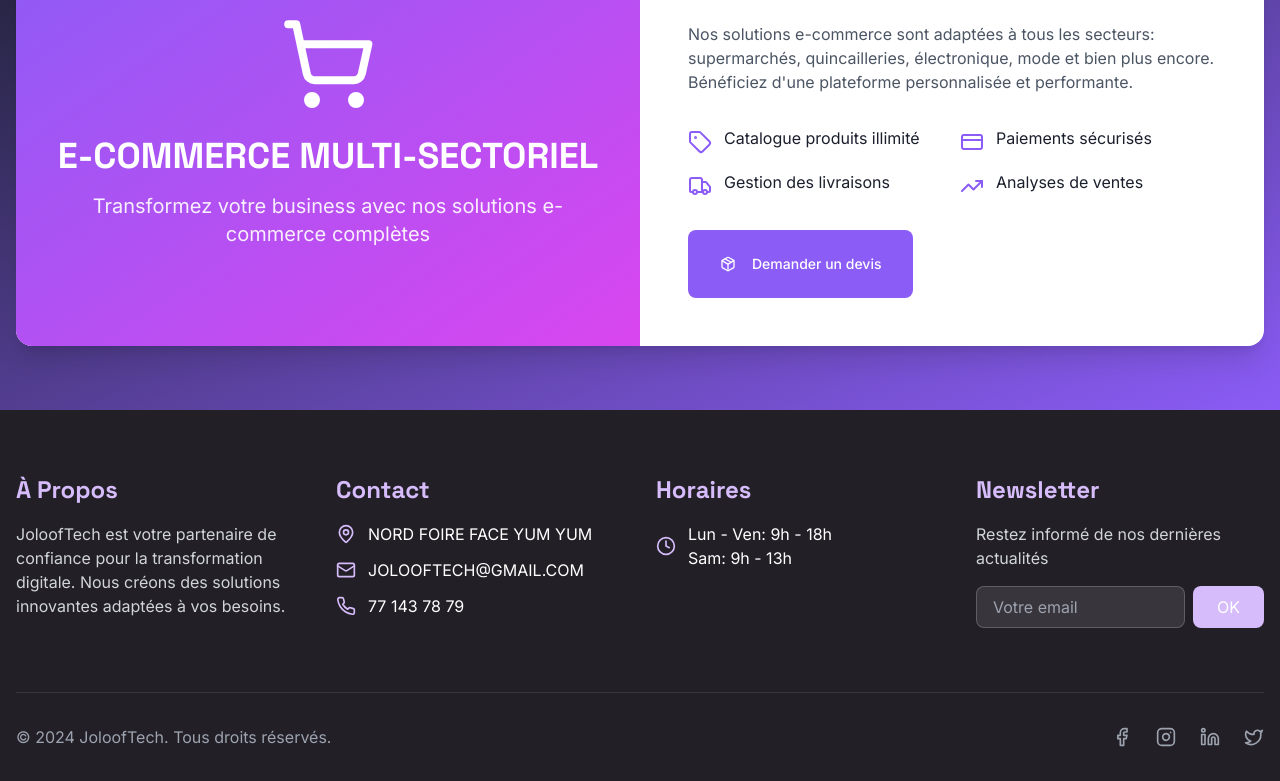
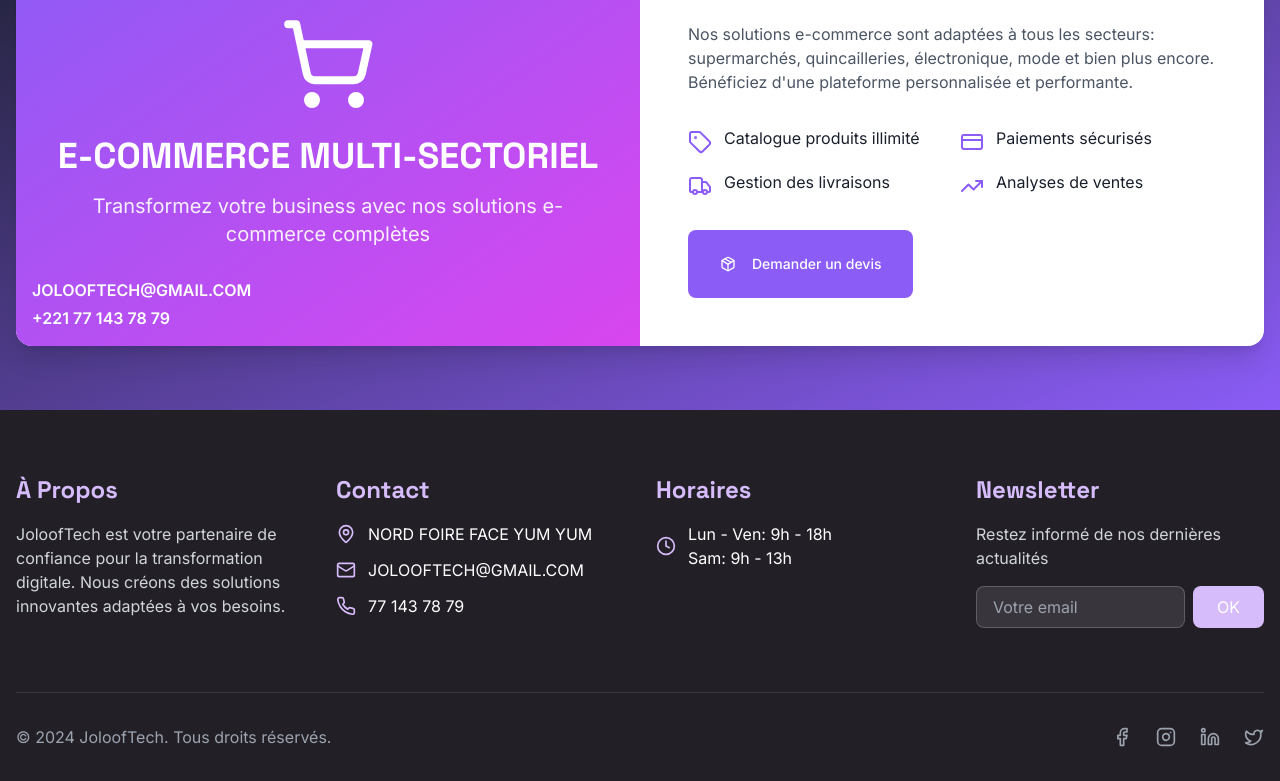
Before and after one commit to JOLOFTECH/joloftech, a React (Vite) app: page / in a window 1280 px wide. Shown: the part 1462-2243 px from the top of the page. Built offline with nearby package versions, Linux system fonts and the light colour scheme.

Commit message:
Add contact info to image
Add contact information to the image in the EcommerceAdvert component.

```diff
--- a/src/components/EcommerceAdvert.tsx
+++ b/src/components/EcommerceAdvert.tsx
@@ -17,6 +17,13 @@ export const EcommerceAdvert = () => {
                 alt="JoloofTech Logo"
                 className="h-16 w-auto absolute top-4 left-4"
               />
+
+              {/* Contact information added */}
+              <div className="absolute bottom-4 left-4 text-white text-left">
+                <div className="font-semibold mb-1">JOLOOFTECH@GMAIL.COM</div>
+                <div className="font-semibold">+221 77 143 78 79</div>
+              </div>
+
               <motion.div
                 initial={{ scale: 0.8, opacity: 0 }}
                 animate={{ scale: 1, opacity: 1 }}
```
